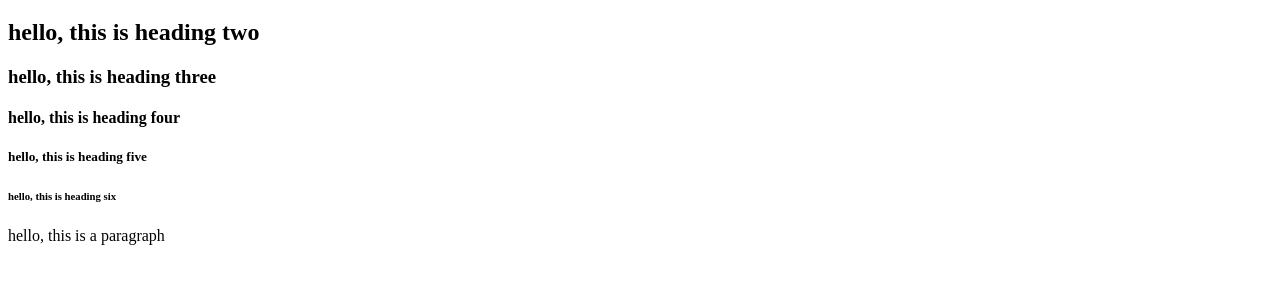
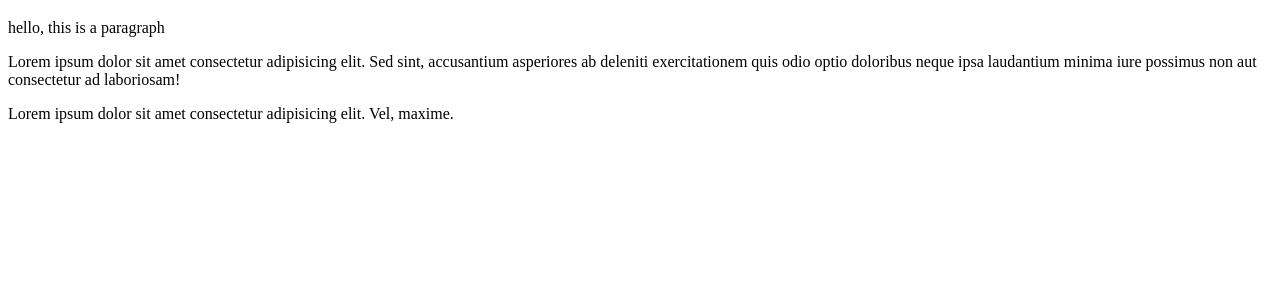
Before and after one commit to pktcodes/html-basics, a plain HTML site: page index.html in a window 1280 px wide. Shown: the part 61-344 px from the top of the page. Drawn offline with Linux system fonts and the light colour scheme.

Commit message:
Lorem Ipsum

```diff
--- a/index.html
+++ b/index.html
@@ -9,13 +9,19 @@
   <body>
     <!-- Heading Elements - Text to stand out-->
     <h1>hello, this is heading one</h1>
-    <h2>hello, this is heading two</h2>
-    <h3>hello, this is heading three</h3>
-    <h4>hello, this is heading four</h4>
-    <h5>hello, this is heading five</h5>
-    <h6>hello, this is heading six</h6>
 
     <!-- Paragraph - for regular text -->
     <p>hello, this is a paragraph</p>
+
+    <!-- Lorem Ipsum - for dummy / placeholder text -->
+    <p>
+      Lorem ipsum dolor sit amet consectetur adipisicing elit. Sed sint,
+      accusantium asperiores ab deleniti exercitationem quis odio optio
+      doloribus neque ipsa laudantium minima iure possimus non aut consectetur
+      ad laboriosam!
+    </p>
+
+    <!-- Lorem Ipsum -lorem{numberOfWords} - lorem10 -->
+    <p>Lorem ipsum dolor sit amet consectetur adipisicing elit. Vel, maxime.</p>
   </body>
 </html>
```
